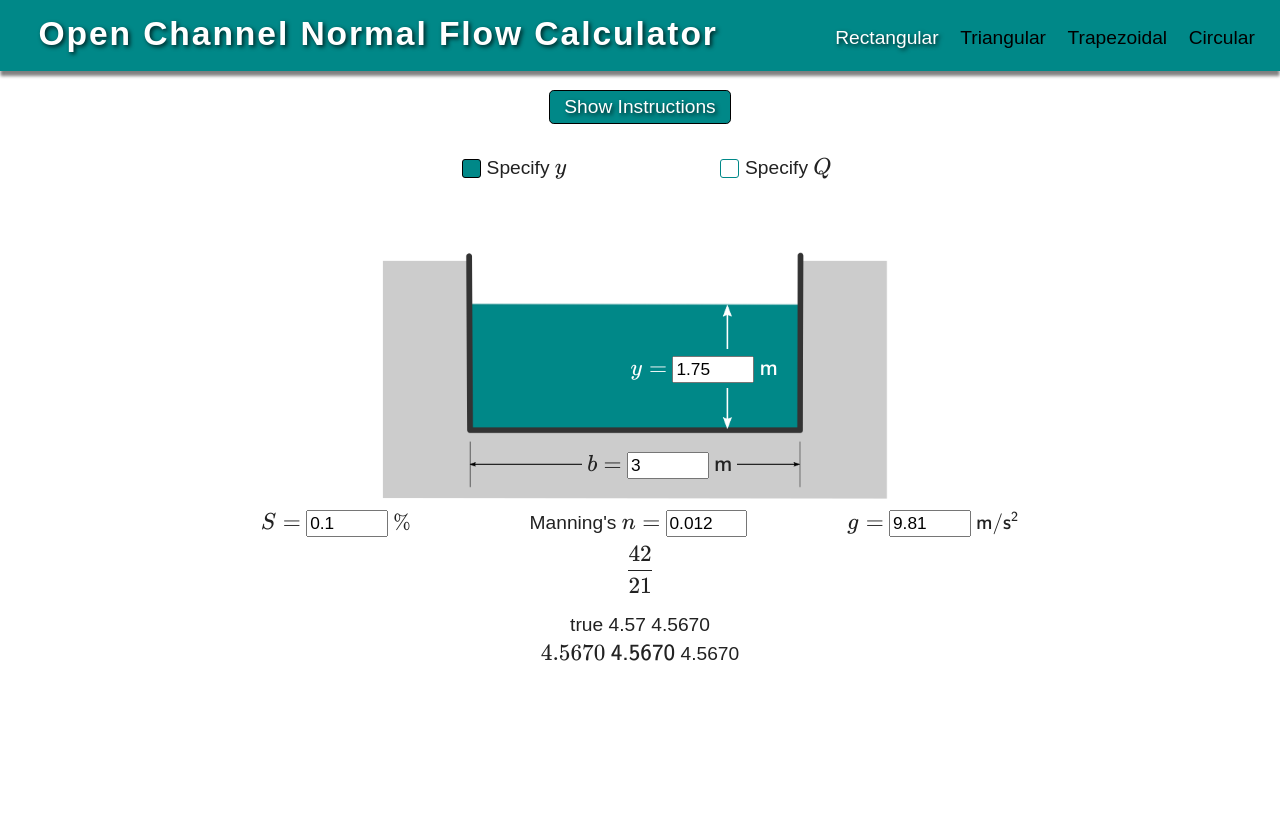
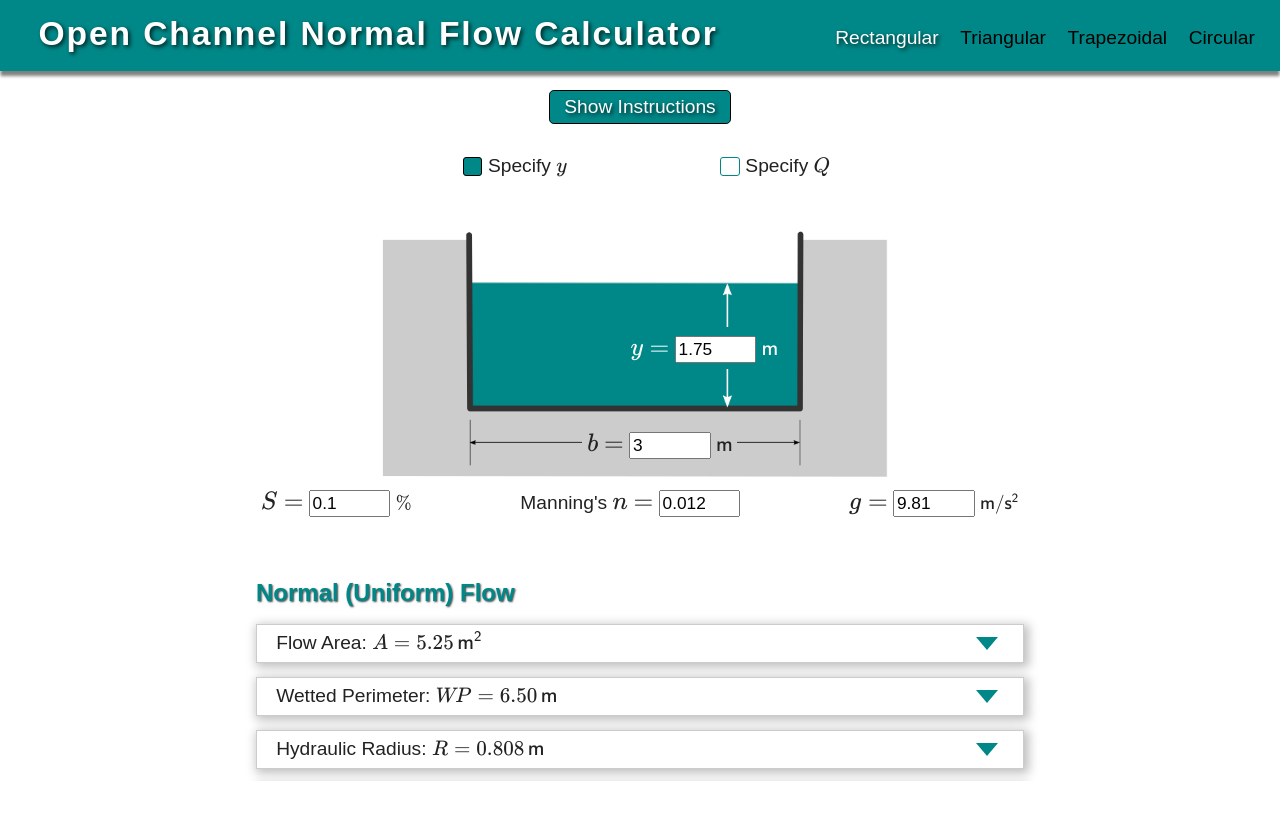
Before and after one commit to dmorgorg/ocfc, a SvelteKit app: page /fluids/calcs/ocfc in a window 1280 px wide. Shown: the top 820 px of the page. Built offline with nearby package versions, Linux system fonts and the light colour scheme.

Commit message:
add some rectangular output

```diff
--- /dev/null
+++ b/src/lib/rectangular.js
@@ -0,0 +1,11 @@
+export const rect = {
+	A: (b, y) => {
+		return b * y;
+	},
+	WP: (b, y) => {
+		return b + 2 * y;
+	},
+	R: (a, wp) => {
+		return a / wp;
+	},
+};
--- a/src/lib/utilities.js
+++ b/src/lib/utilities.js
@@ -1,4 +1,4 @@
-import katex from 'katex';
+import katex from "katex";
 
 export const ki = (tex) => {
 	return katex.renderToString(tex);
@@ -9,13 +9,53 @@ export const kd = (tex) => {
 
 export const utils = {
 	rad: (degrees) => {
-		return degrees * Math.PI / 180;
+		return (degrees * Math.PI) / 180;
 	},
 	deg: (radians) => {
-		return radians / Math.PI * 180;
+		return (radians / Math.PI) * 180;
 	},
 	// num is a string, sigDigs an integer, returns string with the specified number of sig digs
 	sd: function (num, sigDigs) {
 		return parseFloat(num).toPrecision(sigDigs);
 	},
+	sds: (num, digs = sdigs) => {
+		let n = num,
+			d = digs;
+
+		if (extraDig) {
+			n = num.toString();
+			while (n[0] === "0" || n[0] === ".") {
+				n = n.slice(1);
+			}
+		}
+		if (n[0] == "1") {
+			d++;
+		}
+		return parseFloat(n).toPrecision(d);
+	},
+	// https://www.freecodecamp.org/news/javascript-debounce-example/
+	debounce: function (func, timeout = 1500) {
+		let timer;
+		return (...args) => {
+			clearTimeout(timer);
+			timer = setTimeout(() => {
+				func.apply(this, args);
+			}, timeout);
+		};
+	},
 };
+
+export const fluids = {
+	getV: (n, R, S) => {
+		return (1 / n) * R ** (2 / 3) * (S / 100) ** 0.5;
+	},
+	getNF: (v, A, T, g) =>{
+		return v / ((g * A) / T) ** 0.5;
+	},
+	getE: (y, v, g) => {
+		return y + v ** 2 / 2 / g;
+	},
+	getCriticalSlope: (n, vc, Rc) => {
+		return (((n * vc) / Rc ** (2 / 3)) ** 2 * 100);
+	},
+};
--- /dev/null
+++ b/src/routes/fluids/calcs/ocfc/+layout.svelte
@@ -0,0 +1,5 @@
+<svelte:head>
+    <title>ocfc</title>
+</svelte:head>
+
+<slot />
--- /dev/null
+++ b/src/routes/fluids/calcs/ocfc/components/Card.svelte
@@ -0,0 +1,57 @@
+<script>
+	import { fade } from "svelte/transition";
+	export let answer = "";
+	export let solution = "";
+	let displayCalc = false;
+
+	function toggleDisplay(event) {
+		displayCalc = !displayCalc;
+	}
+</script>
+
+<article class="card" on:click={toggleDisplay}>
+	<section class="answer">
+		<div>{@html answer}</div>
+		<button class="display-btn">
+			{#if displayCalc}
+				<div class="triangle-up" />
+			{:else}<div class="triangle-down" />
+			{/if}
+		</button>
+	</section>
+
+	{#if displayCalc}
+		<section class="solution" transition:fade={{ duration: 500 }}>
+			{@html solution}
+		</section>
+	{/if}
+</article>
+
+<style lang="scss">
+	.card {
+		background-color: white;
+		box-shadow: var(--lightShadow);
+		border: 1px solid #ccc;
+		margin: 0.75em auto;
+		padding: 0.25rem 1rem;
+		cursor: pointer;
+		text-align: left;
+
+
+
+		& > .answer {
+			display: flex;
+			justify-content: space-between;
+			text-align: left;
+		}
+		button.display-btn {
+			font-size: 2rem;
+			background: transparent;
+			border: none;
+			cursor: pointer;
+			color: var(--primaryColor);
+			// vertical-align: middle;
+			outline: none;
+		}
+	}
+</style>
--- a/src/routes/fluids/calcs/ocfc/components/Rectangular.svelte
+++ b/src/routes/fluids/calcs/ocfc/components/Rectangular.svelte
@@ -1,18 +1,34 @@
 <script>
 	import { fade } from "svelte/transition";
-	import { ki, kd, utils } from "$lib/utilities";
+	import { ki, kd, fluids } from "$lib/utilities";
+	// import { rect } from "$lib/rectangular";
+	import Card from "./Card.svelte";
 	import Intro from "./Intro.svelte";
-	let typeOfChannel = "rectangular";
-	let specifyY = true;
+	let typeOfChannel = "rectangular",
+		specifyY = true,
+		validS = true,
+		extraDig = true;
 
 	let sdigs = 3,
 		wdigs = 5;
 
-	$: sds = (num_string) => {
-		return parseFloat(num_string).toPrecision(sdigs);
+	$: sds = (num, digs = sdigs) => {
+		let n = num.toString(),
+			d = digs;
+
+		if (extraDig) {
+			while (n[0] === "0" || n[0] === ".") {
+				n = n.slice(1);
+			}
+		}
+		if (n[0] == "1") {
+			d++;
+		}
+		return parseFloat(num).toPrecision(d);
 	};
-	$: sdw = (num_string) => {
-		return parseFloat(num_string).toPrecision(wdigs);
+	$: sdw = (num, digs = wdigs) => {
+		num = num.toString();
+		return parseFloat(num).toPrecision(digs);
 	};
 
 	let den = 21;
@@ -23,8 +39,23 @@
 		ys = 1.75,
 		QQs = 3.25,
 		ss = 0.1,
-		n = 0.012,
-		g = 9.81;
+		ns = 0.012,
+		gs = 9.81;
+
+	// inputs
+	$: b = Number(sds(bs));
+	$: y = Number(sds(ys));
+	$: QQ = Number(sds(QQs));
+	$: n = Number(sds(ns));
+	$: s = Number(sds(ss));
+	$: g = Number(sds(gs));
+	// calculations
+	$: A = sdw(b * y);
+	$: WP = sdw(b + 2 * y);
+	$: R = sdw(A/WP);
+	$: v = sdw(fluids.getV(n, R, s));
+	$: Q = sdw(A*v);
+	$: E = sdw(fluids.getE(y, v, g));
 
 	const calculate = () => {
 		return 42;
@@ -65,68 +96,123 @@
 
 			<form on:submit|preventDefault={calculate}>
 				<label class="b">
-					{@html ki(`b=`)}
-					<input type="number" step="any" required bind:value={bs} on:input={processChange} />
+					{@html ki(`\\large b=`)}
+					<input type="number" step="any" required bind:value={bs} />
 					{@html ki(`\\textsf{m}`)}
 				</label>
 
 				{#if specifyY}
 					<label class="y">
-						{@html ki(`y=`)}
-						<input type="number" step="any" required bind:value={ys} on:input={processChange} />
+						{@html ki(`\\large y=`)}
+						<input type="number" step="any" required bind:value={ys} />
 						{@html ki(`\\textsf{m}`)}
 					</label>
 				{:else}
 					<label class="Q">
-						{@html ki(`Q=`)}
-						<input type="number" step="any" required bind:value={QQs} on:input={processChange} />
+						{@html ki(`\\large Q=`)}
+						<input type="number" step="any" required bind:value={QQs} />
 						{@html ki(`\\mathsf{m^3\\!/s}`)}
 					</label>
 				{/if}
 			</form>
 		</div>
 
-		    <form  on:submit|preventDefault={calculate}>
-
+		<form on:submit|preventDefault={calculate}>
+			<div class="lower-inputs">
 				<label class="slope">
-    					{@html ki(`S=`)}
-    					<input type="number" step="any" required bind:value={ss} on:input={processChange} />
+					{@html ki(`\\large S=`)}
+					<input type="number" step="any" required bind:value={ss} />
 					{@html ki(`\\small\\%`)}
 				</label>
 
-    				{#if specifyY}
 				<label class="n">
-    						Manning's {@html ki(`n=`)}
-    						<input type="number" step="any" required bind:value={n} on:input={processChange} />
+					Manning's {@html ki(`\\large n=`)}
+					<input type="number" step="any" required bind:value={ns} />
 				</label>
+
 				<label class="g">
-    						{@html ki(`g=`)}
-    						<input type="number" step="any" required bind:value={g} on:input={calculate} />
+					{@html ki(`\\large g=`)}
+					<input type="number" step="any" required bind:value={gs} />
 					{@html ki(`\\small \\mathsf{ m/s^2 }`)}
 				</label>
-    				{/if}
+			</div>
+		</form>
+	</section>
 
-    		</form>
+	<section class="results">
+		{#if specifyY}
+			{#if !validS}
+				need a slope
+			{:else}
+				<section class="normal">
+					<h1>Normal (Uniform) Flow</h1>
+					<Card
+						answer="Flow Area: {ki(`A = ${sds(A)}\\, \\mathsf{m^2}`)}"
+						solution={kd(`
+                            \\begin{aligned}
+                                A &= by \\\\
+                                &= ${sds(bs)}\\, \\mathsf{m} \\times ${sds(ys)}\\, \\mathsf{m} \\\\
+                                &= ${A}\\, \\mathsf{m^2}
+                            \\end{aligned}
+                        `)} />
+
+					<Card
+						answer="Wetted Perimeter: {ki(`W\\!P = ${sds(WP)}\\, \\mathsf{m}`)}"
+						solution={kd(`
+                            \\begin{aligned}
+                                WP &= b+2y \\\\
+                                &= ${sds(bs)}\\, \\mathsf{m} + 2\\times ${sds(ys)}\\, \\mathsf{m} \\\\
+                                &= ${WP}\\, \\mathsf{m}
+                            \\end{aligned}
+                        `)} />
+					<Card
+						answer="Hydraulic Radius: {ki(`R = ${sds(R)}\\, \\mathsf m`)}  "
+						solution={kd(`
+                            \\begin{aligned}
+                                R &= A/W\\!P \\\\
+                                &= ${sdw(A)}\\, \\mathsf{m^2} / ${sdw(WP)}\\, \\mathsf{m} \\\\
+                                &= ${sdw(R)} \\mathsf{m}
+                            \\end{aligned}
+                        `)} />
+					<Card
+						answer="Average Flow Velocity: {ki(`v = ${sds(v)}\\, \\mathsf{m/s}`)}  "
+						solution={kd(`
+                            \\begin{aligned}
+                               v &= \\frac 1n R^{2/3} S^{1/2} \\\\
+							   &= \\frac{1}{${n}} \\left(${sdw(R)}\\right)^{2/3} \\left(${sds(s)}\\right)^{1/2} \\\\
+							   &= ${sdw(v)} \\, \\mathsf{m/s}
+                            \\end{aligned}
+                        `)} />
+					<Card
+						answer="Flow Rate: {ki(`Q = ${sds(Q)}\\, \\mathsf{m^3/s}`)}  "
+						solution={kd(`
+                            \\begin{aligned}
+                               Q &= Av \\\\
+							   &= ${sdw(A)}\\, \\mathsf{m^2}\\times ${sdw(v)}\\, \\mathsf{m/s} \\\\
+							   &= ${sdw(Q)} \\, \\mathsf{m^3/s}
+                            \\end{aligned}
+                        `)} />
+					<Card
+						answer="Specific Energy: {ki(`E = ${sds(E)}\\, \\mathsf{m}`)}  "
+						solution={kd(`
+                            \\begin{aligned}
+                               Q &= Av \\\\
+							   &= ${sdw(A)}\\, \\mathsf{m^2}\\times ${sdw(v)}\\, \\mathsf{m/s} \\\\
+							   &= ${sdw(Q)} \\, \\mathsf{m^3/s}
+                            \\end{aligned}
+                        `)} />
+
 
 				</section>
-
-	{@html kd(`\\frac{${num}}{${den}}`)}
-
-	{specifyY}
-	{sds(4.567)}
-	{sdw(4.567)}
-	<br />
-
-	{@html ki(`${sdw(4.567)}`)}
-	{@html ki(`\\mathsf{${sdw(4.567)}}`)}
-	{sdw(4.567)}
+			{/if}
+		{:else}
+			{@html kd(`\\frac{${den}}{${num}}`)}
+		{/if}
+	</section>
 </article>
 
 <style lang="scss">
 	section.fig form {
-		.katex {
-			color: red;
-		}
 		input {
 			width: 4.25rem;
 			font-size: 0.9rem;
@@ -161,23 +247,16 @@
 				padding: 0;
 				color: white;
 			}
+		}
+		.lower-inputs {
+			// border: 1px solid black;
+			display: flex;
+			justify-content: space-between;
+			margin-top: -1em;
 
-			&.slope {
-				padding: 0.25em;
-				top: 92%;
-				left: 0;
-			}
-
-			&.n {
-				padding: 0.25em;
-				top: 92%;
-				left: 35%;
-			}
-
-			&.g {
-				padding: 0.25em;
-				top: 92%;
-				right: 0;
+			label {
+				position: relative;
+				padding: 0 0.25em;
 			}
 		}
 	}
--- a/src/routes/fluids/calcs/ocfc/global.scss
+++ b/src/routes/fluids/calcs/ocfc/global.scss
@@ -17,6 +17,7 @@ Variables
 	--lightShadow: 0.125rem 0.125rem 0.5rem 0.125rem rgba(0, 0, 0, 0.25);
 	--navShadow: -0.25px 5px 3px 0px rgba(0, 0, 0, 0.5);
 	--textShadow: 2px 2px 4px rgba(0, 0, 0, 0.75);
+	--textShadowSmall: 1px 1px 2px rgba(0, 0, 0, 0.75);
 	--mathFontSize: 65%;
 }
 
@@ -64,16 +65,21 @@ img {
 
 section {
 	&.results {
-		width: 80%;
+		margin: 3rem auto;
+		& h1 {
+            color: var(--primaryColor);
+            font-size: 125%;
+            margin: 1em 0 0.5em 0;
+			text-align: left;
+            text-shadow: var(--textShadowSmall);
+			margin: 1em 0 0.5em 0;
+
+		}
 	}
 	&.fig {
-		margin: 1em auto 0 auto;
+		margin: 0 auto;
 		position: relative;
 	}
-    & .lower-inputs {
-        // display: flex;
-        // border: 1px solid yellow;
-    }
 }
 
 // .lower-inputs {
@@ -131,9 +137,14 @@ Navbar
 	display: none;
 }
 
-// .katex {
-// 	// color: red;
-// }
+.katex {
+
+    font-size: 110%;
+}
+
+.katex-display > .katex {
+    color: var(--primaryColor);
+}
 
 .container {
 	display: flex;
```
Also changed, not shown: src/lib/fluids.js (added, +14 -0 lines), src/routes/+page.svelte (line endings or trailing spaces). Lines whose indentation alone changed are shown as unchanged.
